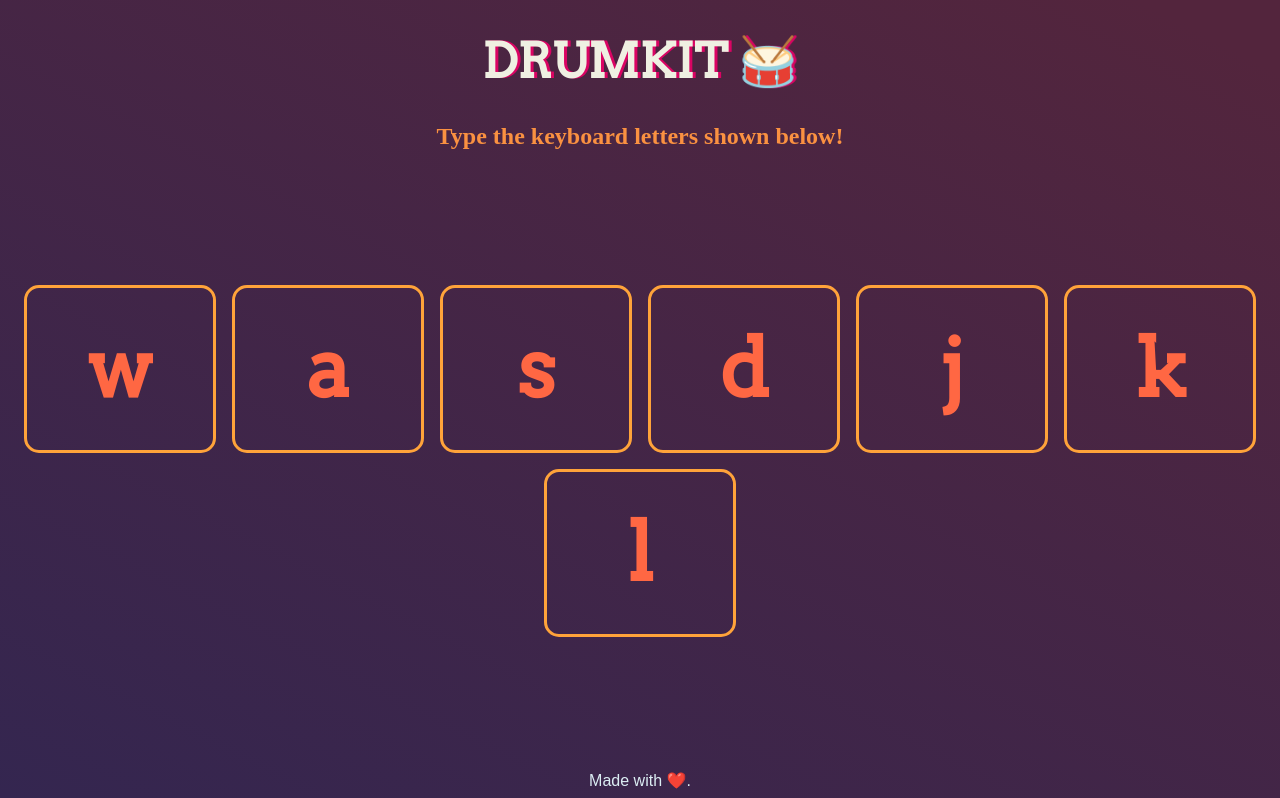
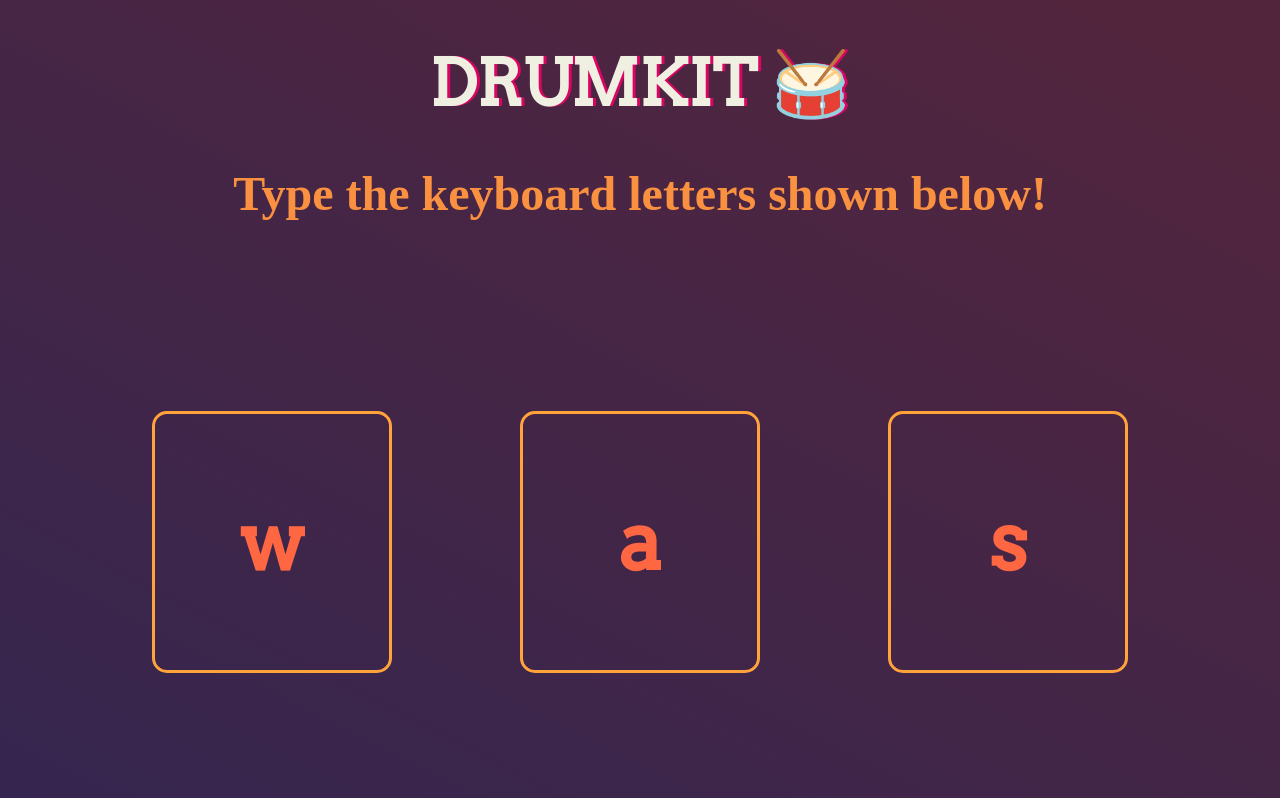
Before and after one commit to Vaibhav165/Drumkit, a plain HTML site: page index.html in a window 1280 px wide. Shown: the top 798 px of the page. Drawn offline with Linux system fonts and the light colour scheme.

Commit message:
Update styles.css

```diff
--- a/styles.css
+++ b/styles.css
@@ -1,9 +1,13 @@
 html{
   background-image: linear-gradient(-153deg, #53253D 5%, #342650 100%);
+    box-sizing: border-box;
+  margin: 0;
+  padding: 0;
 }
 
 body {
   text-align: center;
+  height:100vh;
 }
 
 h1 {
@@ -24,6 +28,7 @@ h2{
   display:flex;
   flex-wrap:wrap;
   justify-content:center;
+  align-items: center;
 }
 
 
@@ -35,7 +40,6 @@ h2{
 
 
 .drum {
-  outline: none;
   border: .2rem solid #FFA33A;
   font-size: 5rem;
   font-family: 'Arvo', cursive;
@@ -53,3 +57,25 @@ footer {
   color: #DBEDF3;
   font-family: sans-serif;
 }
+
+
+@media only screen and (min-width: 500px){
+
+  h1{
+    font-size:4em;
+  }
+
+  h2{
+    font-size: 3em;
+  }
+
+  .drum{
+    width:3em;
+    padding:0.6em;
+    margin: 0.8em;
+  }
+
+  footer{
+    font-size: 3em;
+  }
+}
```
